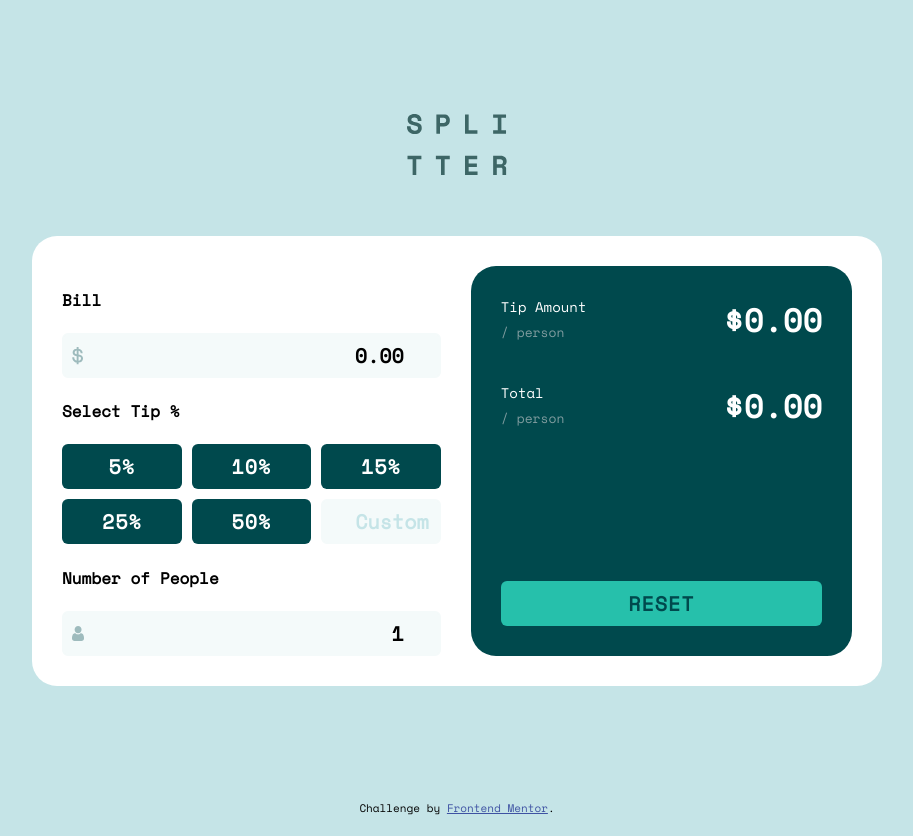
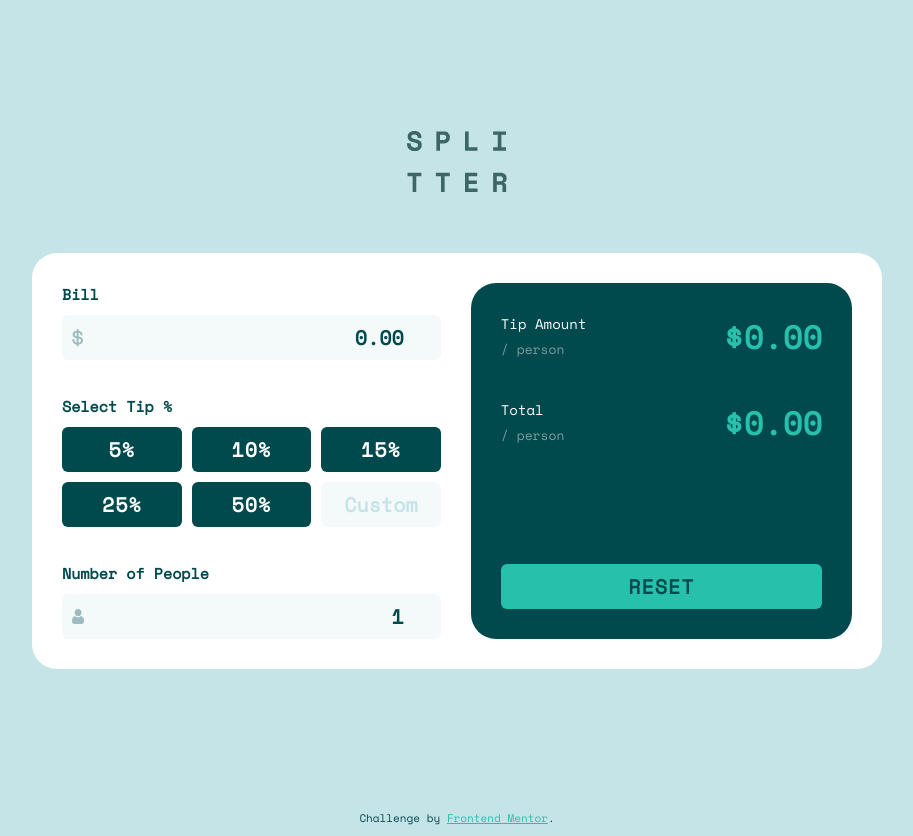
Before and after one commit to AlexanderLyon/tip-calculator, a React (Vite) app: page / in a window 1280 px wide. Shown: the whole page, without its empty margins (183-1096 px from the left). Built offline with nearby package versions, Linux system fonts and the light colour scheme.

Commit message:
Miscellaneous styling

```diff
--- a/src/styles/_input.scss
+++ b/src/styles/_input.scss
@@ -21,6 +21,7 @@
     }
 
     &::placeholder {
+      text-align: center;
       color: $cyan-40;
     }
   }
--- a/src/styles/_variables.scss
+++ b/src/styles/_variables.scss
@@ -25,5 +25,5 @@ $input-height: 45px;
 // ------------------------------------
 // Breakpoints
 // ------------------------------------
-$screen-mobile: 375px;
+$screen-mobile: 675px;
 $screen-desktop: 1440px;
--- a/src/styles/main.scss
+++ b/src/styles/main.scss
@@ -6,7 +6,12 @@
 
 * {
   font-family: 'Space Mono', monospace;
+  color: $cyan-100;
   box-sizing: border-box;
+}
+
+a {
+  color: $cyan-primary;
 }
 
 body {
@@ -37,11 +42,21 @@ body {
   }
 }
 
+section:not(:first-child) {
+  margin-top: 35px;
+}
+
+h1 {
+  color: $cyan-primary;
+}
+
+h4 {
+  margin: 0 0 10px;
+  font-size: 15px;
+}
+
 .attribution {
+  margin: 10px 0;
   font-size: 11px;
   text-align: center;
 }
-
-.attribution a {
-  color: hsl(228, 45%, 44%);
-}
```
